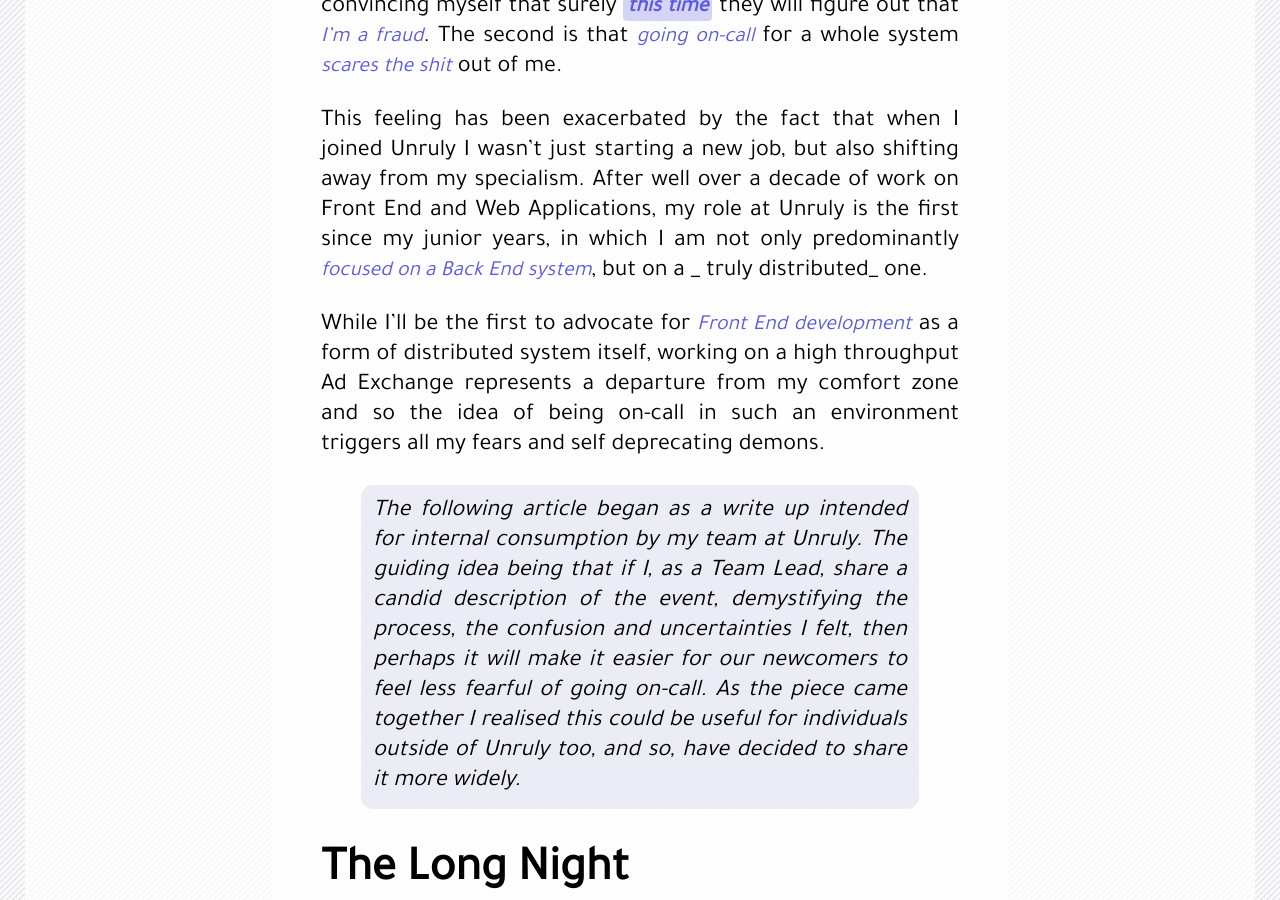
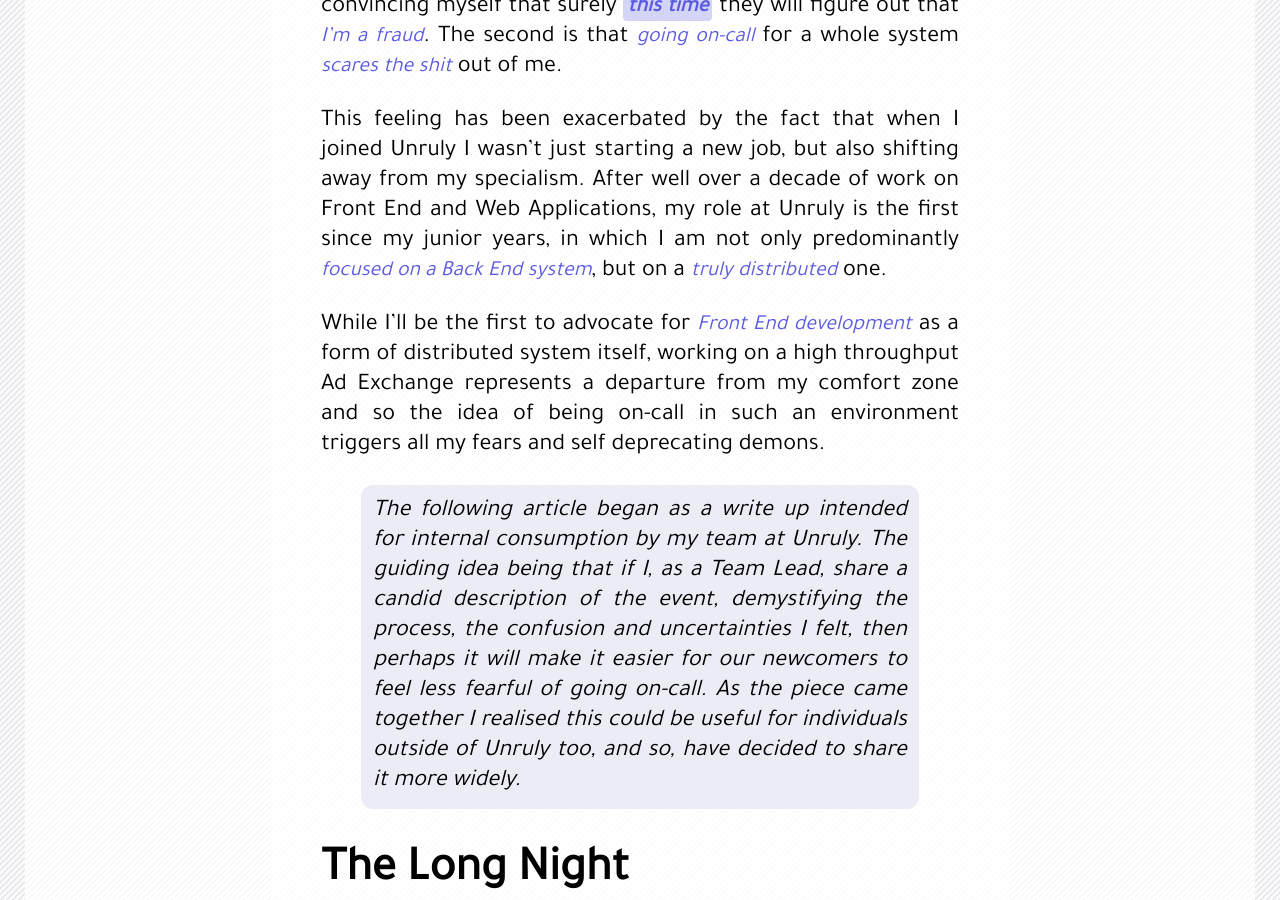
Before and after one commit to gmmorris/gmmorris.github.io, a Jekyll site: the page built from _posts/2019-02-13-a-night-as-primary-at-unruly.md, in a window 1280 px wide and 900 px high, scrolled down 1187 px. Built offline with Jekyll 4.4.1, drawn with Linux system fonts in a browser that asks for light colours; nearby versions of some CDN libraries.

Commit message:
fixed missing italic

```diff
--- a/_posts/2019-02-13-a-night-as-primary-at-unruly.md
+++ b/_posts/2019-02-13-a-night-as-primary-at-unruly.md
@@ -17,7 +17,7 @@ The first is that when starting a new job my _impostor syndrome_ promptly kicks
 The second is that _going on-call_ for a whole system _scares the shit_ out of me.
 
 This feeling has been exacerbated by the fact that when I joined Unruly I wasn't just starting a new job, but also shifting away from my specialism.
-After well over a decade of work on Front End and Web Applications, my role at Unruly is the first since my junior years, in which I am not only predominantly _focused on a Back End system_, but on a _ truly distributed_ one.
+After well over a decade of work on Front End and Web Applications, my role at Unruly is the first since my junior years, in which I am not only predominantly _focused on a Back End system_, but on a _truly distributed_ one.
 
 While I'll be the first to advocate for *Front End development* as a form of distributed system itself, working on a high throughput Ad Exchange represents a departure from my comfort zone and so the idea of being on-call in such an environment triggers all my fears and self deprecating demons.
 
```
